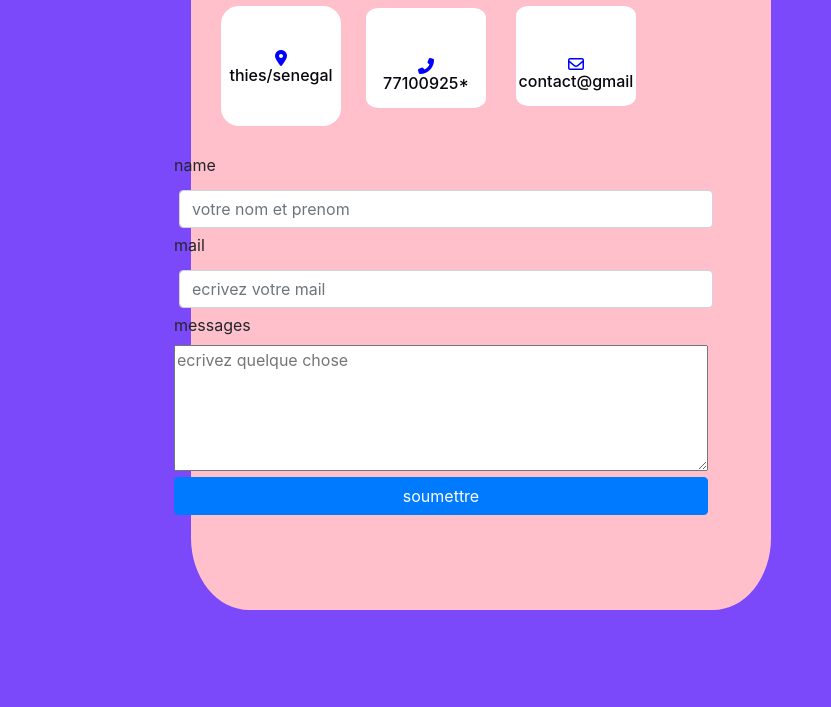
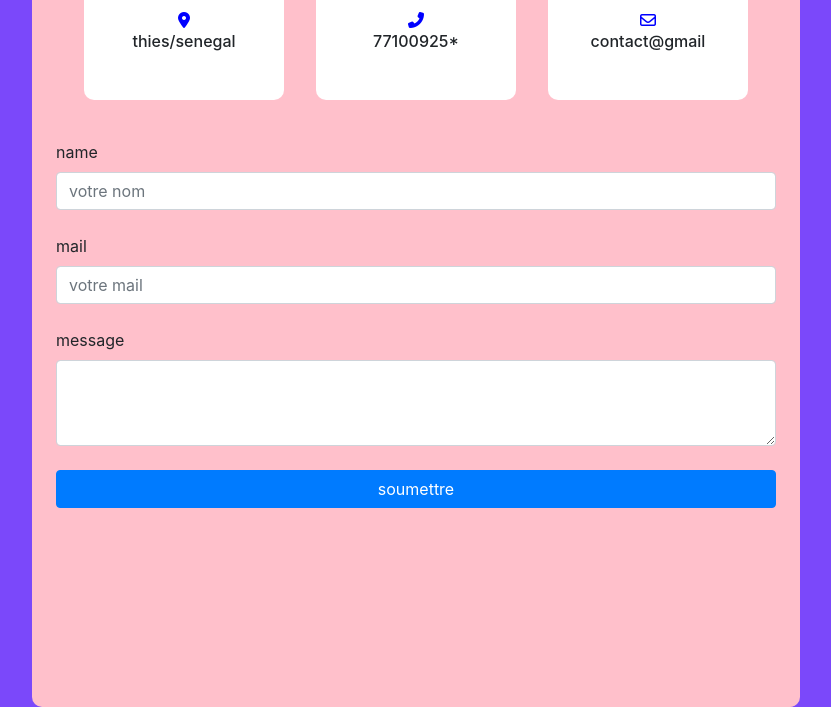
Before and after one commit to DIEYNABATHIAM/tache2P, a plain HTML site: page index.html in a window 1280 px wide. Shown: the part 125-832 px from the top of the page, without its empty margins (224-1055 px from the left). Before the commit the page ends 800 px from the top, so only its background shows below. Drawn offline with Linux system fonts and the light colour scheme.

Commit message:
mon tache

```diff
--- a/css/styl.css
+++ b/css/styl.css
@@ -2,97 +2,57 @@ body{
     background-color: rgba(87, 22, 249, 0.784);
 }
 section {
-    border-radius: 10%;
-    position: relative;
-    width: 580px;
-    height: 95%;
-    margin: 15px;
-     padding: 120px;
-    height: 90vh;
-    right: -400px;
+    border-radius: 10px;
+    width: 60%;
+    margin: 0 auto;
+    height: 100vh;
+    margin-top: 2em;
     background-color: pink;
-    display: flex;
-    flex-direction: column;
-    align-items: center;
-    border-radius: 120% solid pink;
-    justify-content: center;
 }
-section h1{
-    top: -450px;
-    margin-top: -20%;
-    top: 100px;
+section h5{
     color: rgb(19, 19, 216);
+    text-align: center;
 }
 section i{
 text-align: center;
     color: blue;
-    position: relative;;
+    position: relative;
+}
+.box-pad{
+    display: flex;
+    justify-content: center;
+}
+.box-un{
+    background: #fff;
+    margin: 1em;
+    width: 200px;
+    height: 15vh;
+    text-align: center;
+    border-radius: 10px;
+}
+.box-un i{
+    margin-top: 2em;
 }
 
- h6{
-    color: rgb(7, 7, 15);
-    text-align: center;
-text-align: none;
-top: -250px;
+@media screen and  (max-width: 425px){
+    .box-un{
+  margin-right: 1rem;
+        width: 110px !important;
 
+    }
+    .box-pad{
+        width: 220px;
+    }
+    section{
+        height:  140vh;
+    }
 }
-section .part{
-    position: relative;
-    width: 120px;
-    height: 25%;
-    margin: 180px;
-    border-radius: 15%;
-     padding: 20px;
-     border-width: 28px solid #fff;
-top: -190px;
-right: 200px;
-    background-color:#fff;
-    display: flex;
-    flex-direction: column;
-    align-items: center;
+@media screen and  (max-width: 768px){
+    .box-pad{
+        display: flex;
+        flex-direction: column;
+    }
+    .box-un{
+        width: 400px;
+    }
 }
-section .part1{
-     border-radius: 10%;
-    position: relative;
-    width: 120px;
-    height: 25%;
-    margin: 25px;
-     padding: 50px;
-top: -110px;
-left: 145px;
-    background-color: #fff;
-    display: flex;
-    flex-direction: column;
-    align-items: center;
-}
-input{
-    margin: 5px;
-    padding: 135px;
-}
-section .pat{
-    border-radius: 10%;
-    position: relative;
-    width: 120px;
-    height: 25%;
-    margin: 15px;
-    padding: 50px;
-    top: -95px;
-    left:100px;
-    margin: auto;
-    background-color:#fff;
-    display: flex;
-    flex-direction: column;
-    align-items: center;
-}
-.formulaire{
-left: 200%;
-    height: 25%;
-    margin: 40px;
-    padding: 70px;
-    top: -200px;
-    position: relative;
-    right: 680px;
-    align-items: center;
-
-
-}
--- a/index.html
+++ b/index.html
@@ -1,50 +1,50 @@
 <!DOCTYPE html>
  <html>
     <head>
-
         <title>Cours Complet Bootstrap 4</title>
-
         <meta charset="utf_8"/>
         <link HREF="css/bootstrap/css/bootstrap.min.css" rel="stylesheet" type="text/css">
-
+        <meta name="viewport" content="width=device-width,initial-scale=1.0">
         <link href="css/styl.css" rel="stylesheet">
         <link rel="stylesheet" href="https://cdnjs.cloudflare.com/ajax/libs/font-awesome/6.3.0/css/all.min.css" integrity="sha512-SzlrxWUlpfuzQ+pcUCosxcglQRNAq/DZjVsC0lE40xsADsfeQoEypE+enwcOiGjk/bSuGGKHEyjSoQ1zVisanQ==" crossorigin="anonymous" referrerpolicy="no-referrer" />
 
     </head>
          <body>
-
                 <section>
-      <h1>Entrer en contact</h1>
-      <br>
-      <div class="part">
-        <br>
-
-        <i class="fa-solid fa-location-dot">
-            <br></i>
+                        <h5>Entrer en contact</h5>
+                <div class="adress">
+                    <hr>
+                    <div class="box-pad">
+                    <div class="box-un">
+                        <i class="fa-solid fa-location-dot"> </i>
                        <h6>thies/senegal</h6>
-
-        <div class="part1">
+                    </div>
+                        <div class="box-un">
                         <i class="fas fa-phone-alt"></i>
                         <h6>77100925*</h6>
-           <div class="pat">
+                        </div>
+
+                        <div class="box-un">
                         <i class="fa-regular fa-envelope"></i>
                         <h6>contact@gmail</h6>
                         </div>
                 </div>
-                            <div class="formulaire">
-                                <label>name</label>
-<input type="name" class="form-control" id="name"  placeholder="votre nom et prenom">
-<label>mail</label>
-<input type="text" class="form-control" id="mail" placeholder="ecrivez votre mail" required>
-<label>messages</label>
-<br>
-<div aria-colspan="2" > <textarea cols="50" rows="05"placeholder="ecrivez quelque chose"></textarea></div>
-
+                <div class="m-4">
+                        <div class="mb-4">
+                                <label for="exampleFormControlInput1" class="form-label">name</label>
+                                <input type="email" class="form-control" id="exampleFormControlInput1" placeholder="votre nom">
+                              </div>
+                                   <div class="mb-4">
+                                        <label for="exampleFormControlInput1" class="form-label">mail</label>
+                                        <input type="email" class="form-control" id="exampleFormControlInput1" placeholder="votre mail">
+                                 </div>
+                              <div class="mb-4">
+                                <label for="exampleFormControlTextarea1" class="form-label">message</label>
+                                <textarea class="form-control" id="exampleFormControlTextarea1" rows="3"></textarea>
+                              </div>
                               <button class="btn btn-primary btn-block" type="submit">soumettre</button>
-                            </div>    </section>
                     </div>
-
            </div>
-
+</section>
         </body>
 </html>
```
Lines whose indentation alone changed are shown as unchanged.
